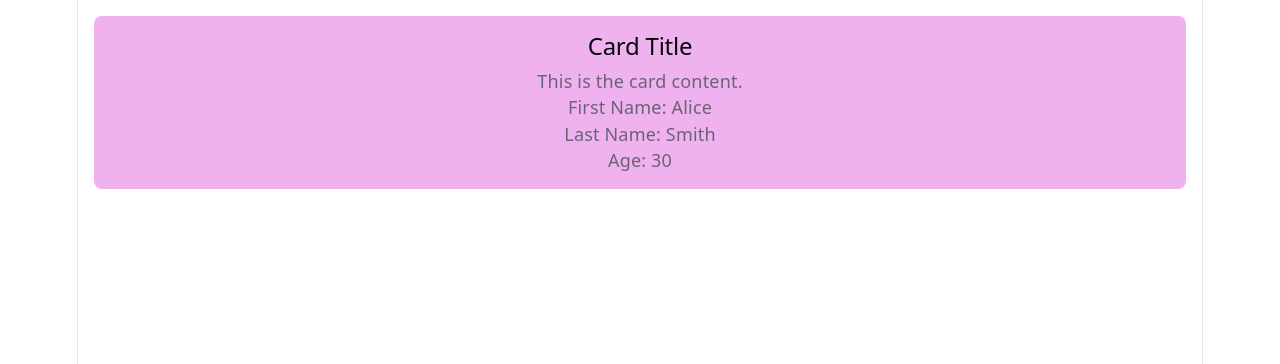
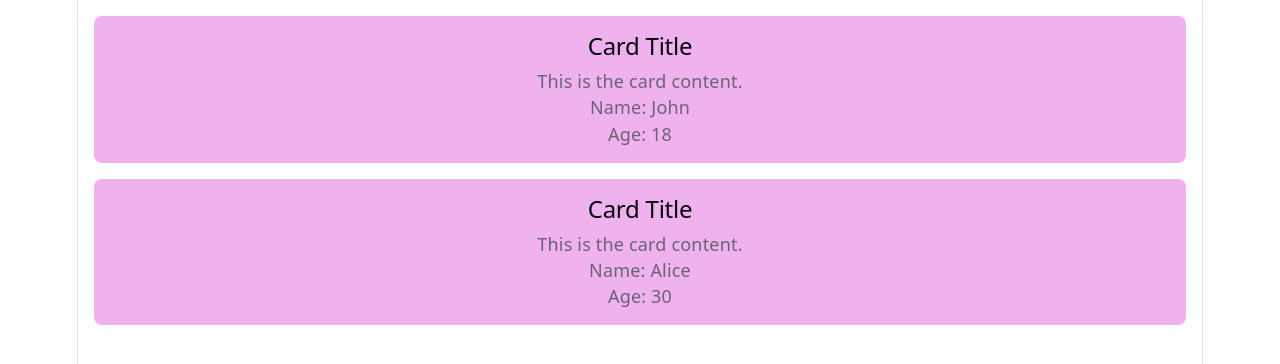
Before and after one commit to shoyebreza/NextLevel, a React (Vite) app in the folder Mission-02/Module-06/react-practice/: page / in a window 1280 px wide. Shown: the top 364 px of the page. Built offline with nearby package versions, Linux system fonts and the light colour scheme.

Commit message:
dynamic rendering

```diff
--- a/Mission-02/Module-06/react-practice/src/App.jsx
+++ b/Mission-02/Module-06/react-practice/src/App.jsx
@@ -1,12 +1,31 @@
+import "./App.css";
+import Card from "./components/Card";
 
-import './App.css'
-import Card from './components/Card';
+const members = [
+  { name: "Alice", age: 30 },
+  { name: "Bob", age: 12 },
+  { name: "John", age: 18 },
+];
 
 function App() {
+  return (
+    // <div className="App">
+    //   {members.map((member) => (
+    //     <Card name={member.name} age={member.age} />
+    //   ))}
+    // </div>
 
-  return (
-    <Card firstName="Alice" lastName="Smith" age={30}/>
-  )
+
+    <div className="App">
+      {members
+      .filter((member) => member.age >= 18)
+      .sort((a, b) => a.age - b.age)
+      .map((member) => (
+        <Card name={member.name} age={member.age} />
+      ))}
+    </div>
+
+  );
 }
 
-export default App
+export default App;
--- a/Mission-02/Module-06/react-practice/src/components/Card.jsx
+++ b/Mission-02/Module-06/react-practice/src/components/Card.jsx
@@ -1,7 +1,7 @@
 import './Card.css';
 // PROPS and childreen
 
-const Card = ({ children, firstName, lastName, age }) => {
+const Card = ({ name, age }) => {
 
     if(age < 18){
         return (
@@ -13,10 +13,8 @@ const Card = ({ children, firstName, lastName, age }) => {
         <div className="card">
             <h2>Card Title</h2>
             <p>This is the card content.</p>
-            <p>First Name: {firstName}</p>
-            <p>Last Name: {lastName}</p>
+            <p>Name: {name}</p>
             <p>Age: {age}</p>
-            {children}
         </div>
     );
 };
```
